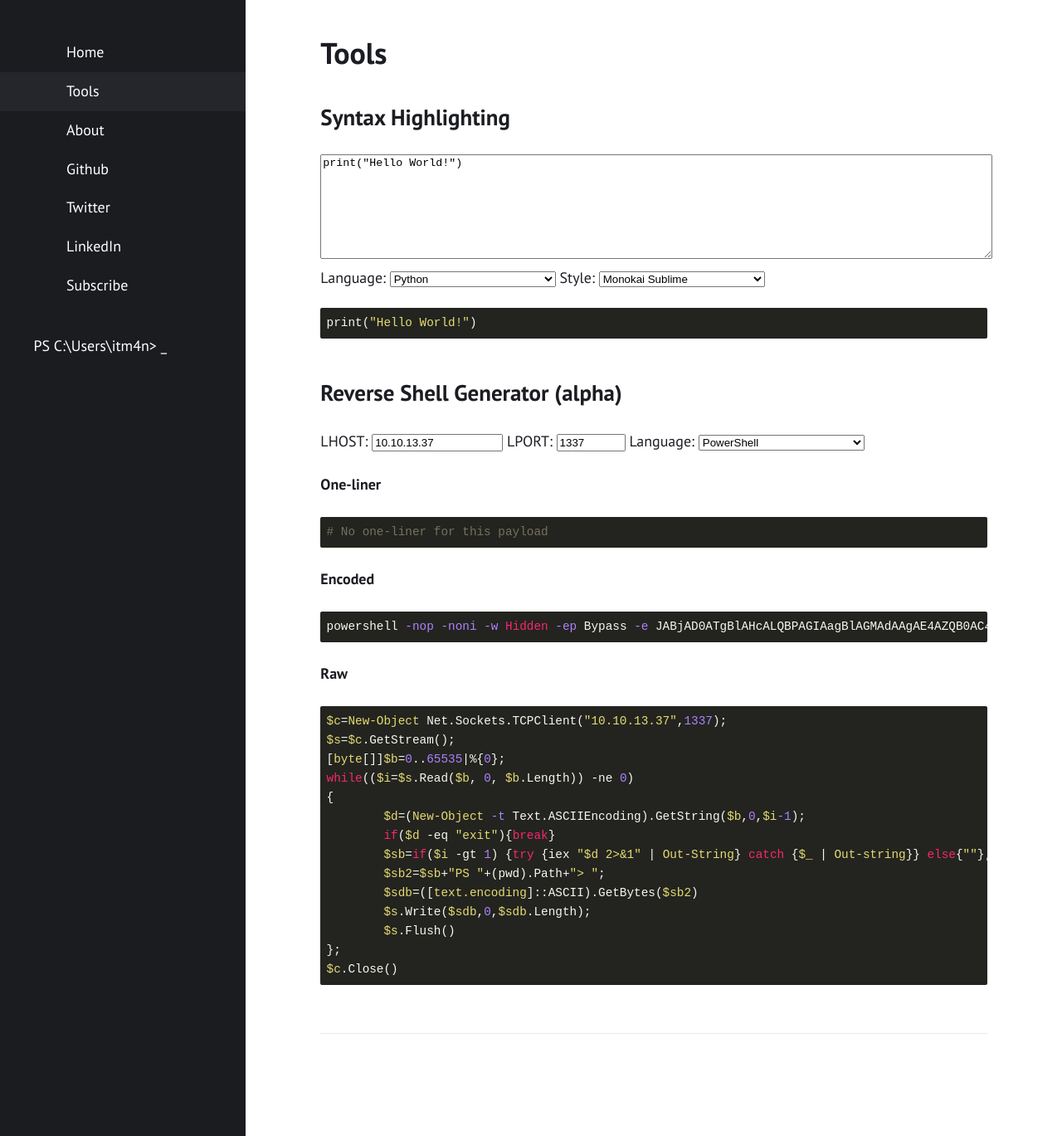
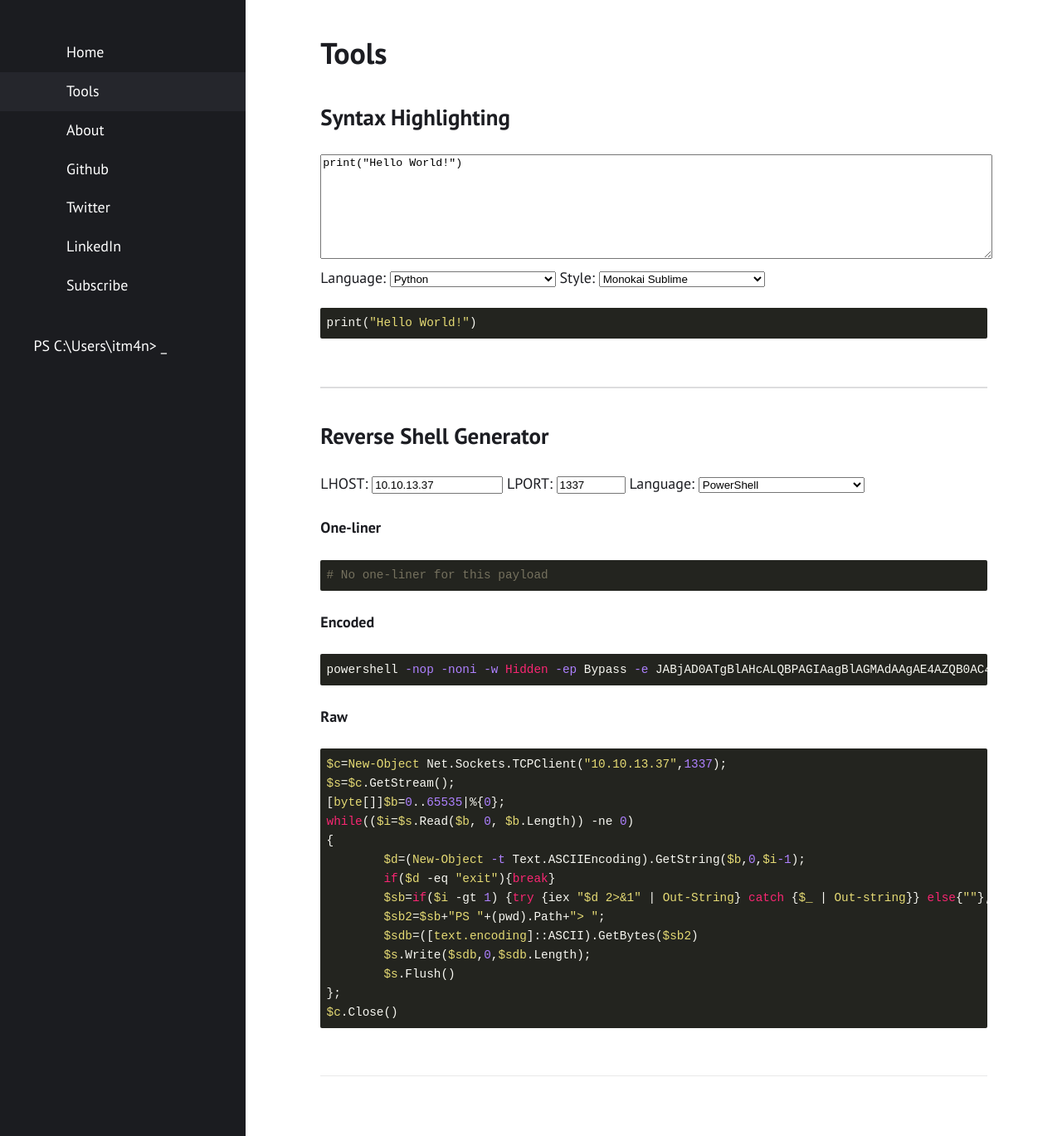
Before and after one commit to fohlab/itm4n.github.io, a Jekyll site: the page built from tools.md, in a window 1280 px wide and 1369 px high. Shown: the whole window at 83% size. Built offline with Jekyll 4.4.1, drawn with Linux system fonts in a browser that asks for light colours.

Commit message:
Added line seperator

```diff
--- a/tools.md
+++ b/tools.md
@@ -373,8 +373,9 @@ layout: "post"
     updateStyleAndCode();
 </script>
 
+---
 
-## Reverse Shell Generator (alpha)
+## Reverse Shell Generator
 
 <script>
 
```
